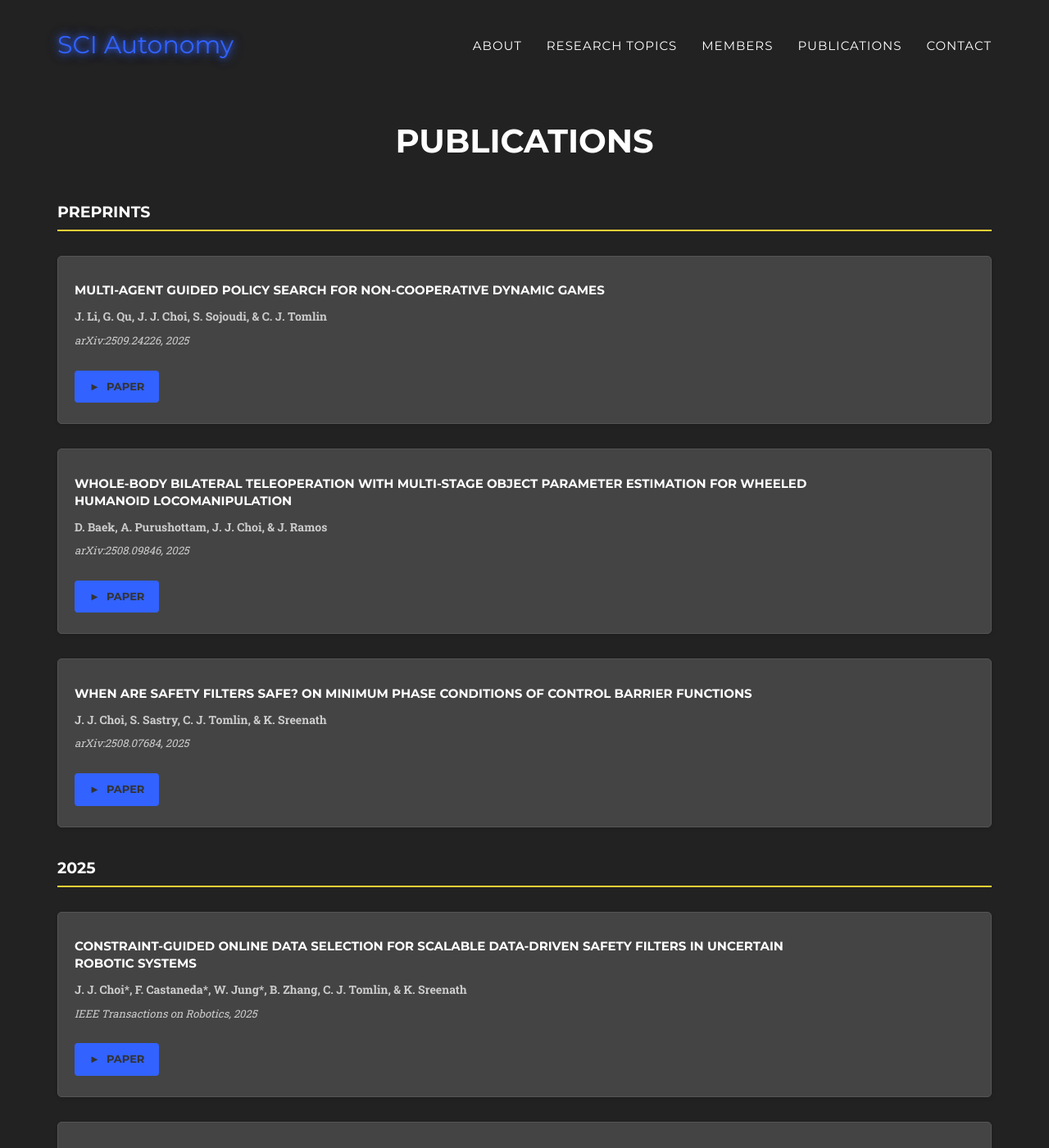
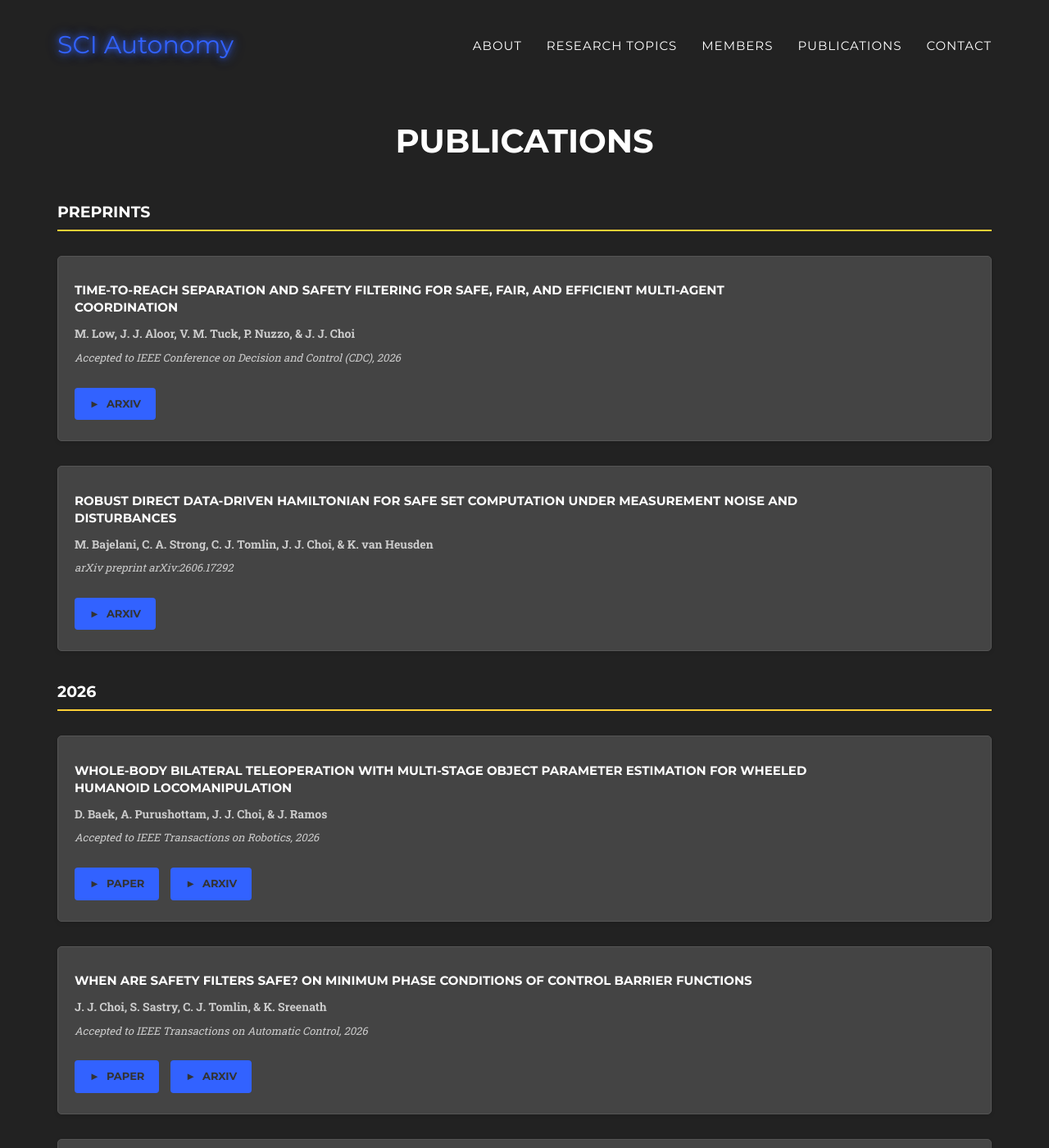
Before and after one commit to ChoiJangho/sci_autonomy_lab_website, a Jekyll site: the page built from publications/index.html, in a window 1280 px wide and 1400 px high. Shown: the whole window at 82% size. Built offline with Jekyll 4.4.1, drawn with Linux system fonts in a browser that asks for light colours; some web fonts are replaced; some of the changed text lies outside the part shown.

Commit message:
update publications.

```diff
--- a/_data/publications.yml
+++ b/_data/publications.yml
@@ -1,26 +1,46 @@
 # Publications data file
 publications:
   preprints:
-    - title: "Multi-Agent Guided Policy Search for Non-Cooperative Dynamic Games"
-      authors: "J. Li, G. Qu, J. J. Choi, S. Sojoudi, & C. J. Tomlin"
-      venue: "arXiv:2509.24226, 2025"
-      paper_link: "https://arxiv.org/pdf/2509.24226"
+    - title: "Time-To-Reach Separation and Safety Filtering for Safe, Fair, and Efficient Multi-Agent Coordination"
+      authors: "M. Low, J. J. Aloor, V. M. Tuck, P. Nuzzo, & J. J. Choi"
+      venue: "Accepted to IEEE Conference on Decision and Control (CDC), 2026"
+      arxiv_link: "https://arxiv.org/pdf/2605.20625"
       video_link: ""
       code_link: ""
       webpage: ""
 
+    - title: "Robust Direct Data-Driven Hamiltonian for Safe Set Computation under Measurement Noise and Disturbances"
+      authors: "M. Bajelani, C. A. Strong, C. J. Tomlin, J. J. Choi, & K. van Heusden"
+      venue: "arXiv preprint arXiv:2606.17292"
+      arxiv_link: "https://arxiv.org/pdf/2606.17292"
+      video_link: ""
+      code_link: ""
+      webpage: ""
+
+  "2026":
     - title: "Whole-Body Bilateral Teleoperation with Multi-Stage Object Parameter Estimation for Wheeled Humanoid Locomanipulation"
       authors: "D. Baek, A. Purushottam, J. J. Choi, & J. Ramos"
-      venue: "arXiv:2508.09846, 2025"
-      paper_link: "https://arxiv.org/abs/2508.09846"
+      venue: "Accepted to IEEE Transactions on Robotics, 2026"
+      paper_link: "https://ieeexplore.ieee.org/abstract/document/11644297"
+      arxiv_link: "https://arxiv.org/abs/2508.09846"
       video_link: ""
       code_link: ""
       webpage: ""
 
     - title: "When are safety filters safe? On minimum phase conditions of Control Barrier Functions"
       authors: "J. J. Choi, S. Sastry, C. J. Tomlin, & K. Sreenath"
-      venue: "arXiv:2508.07684, 2025"
+      venue: "Accepted to IEEE Transactions on Automatic Control, 2026"
+      arxiv_link: "https://ieeexplore.ieee.org/abstract/document/11636292"
       paper_link: "https://arxiv.org/abs/2508.07684"
+      video_link: ""
+      code_link: ""
+      webpage: ""
+
+    - title: "Multi-Agent Guided Policy Search for Non-Cooperative Dynamic Games"
+      authors: "J. Li, G. Qu, J. J. Choi, S. Sojoudi, & C. J. Tomlin"
+      venue: "American Control Conference (ACC), 2026"
+      paper_link: "https://ieeexplore.ieee.org/abstract/document/11616314"
+      arxiv_link: "https://arxiv.org/abs/2509.24226"
       video_link: ""
       code_link: ""
       webpage: ""
--- a/_includes/publications.html
+++ b/_includes/publications.html
@@ -27,6 +27,9 @@
                                 {% if publication.paper_link and publication.paper_link != "#" %}
                                 <a href="{{ publication.paper_link }}" class="btn btn-primary btn-sm" target="_blank">paper</a>
                                 {% endif %}
+                                {% if publication.arxiv_link and publication.arxiv_link != "#" %}
+                                <a href="{{ publication.arxiv_link }}" class="btn btn-primary btn-sm" target="_blank">arxiv</a>
+                                {% endif %}
                                 {% if publication.video_link and publication.video_link != "" %}
                                 <a href="{{ publication.video_link }}" class="btn btn-primary btn-sm" target="_blank">video</a>
                                 {% endif %}
```
